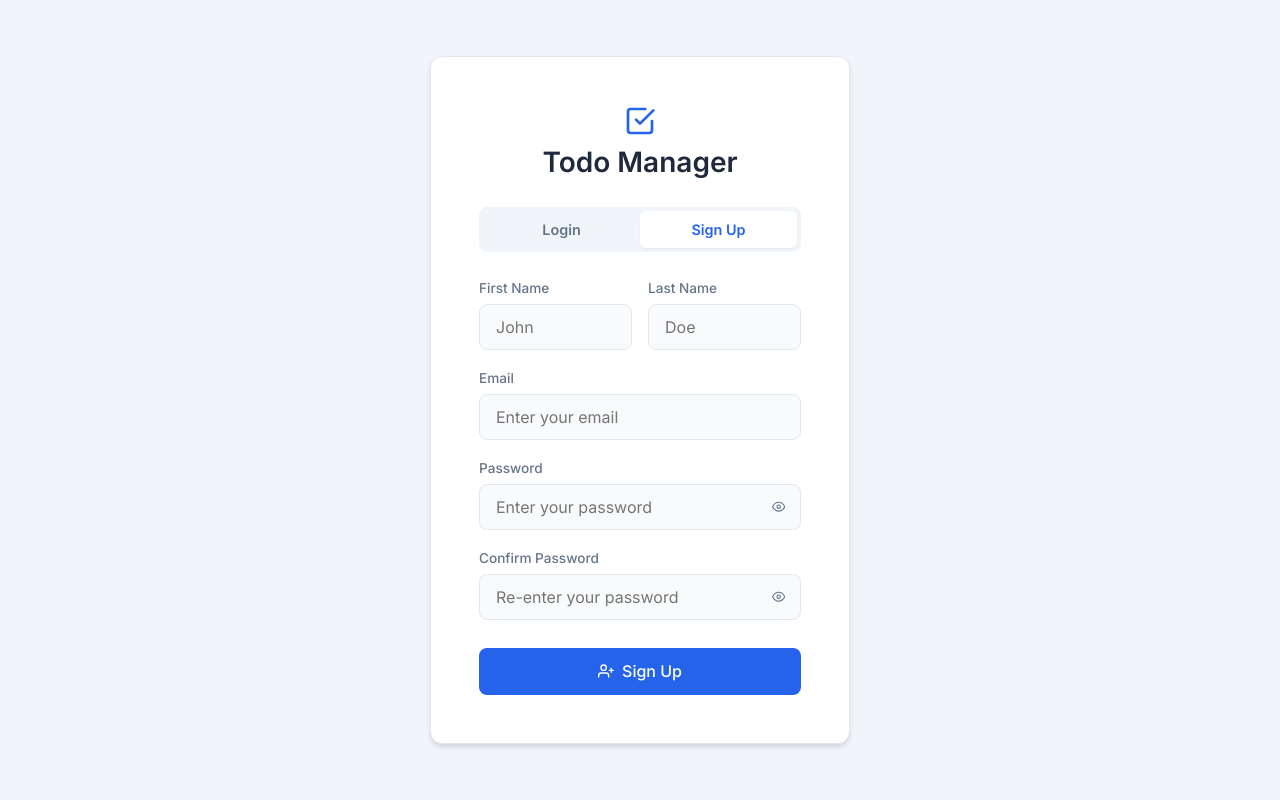
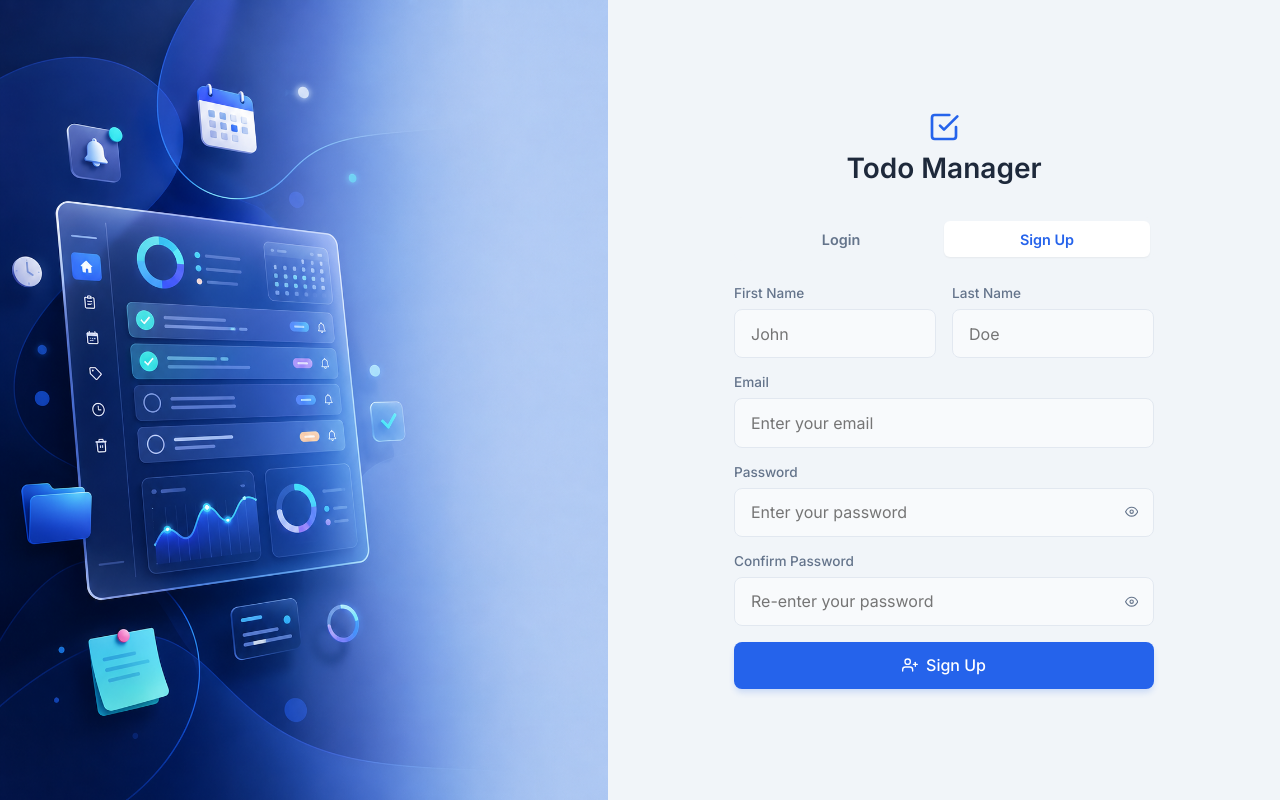
Before and after one commit to Ankit-Dokarka/todo-app, a React (Vite) app: page /login in a window 1280 px wide. Both pictures are taken after a click on the button "Sign Up". Built offline with nearby package versions, Linux system fonts and the light colour scheme.

Commit message:
update login page ui

```diff
--- a/src/components/LoginPage.css
+++ b/src/components/LoginPage.css
@@ -1,24 +1,64 @@
 .login-page {
+  display: flex;
+  height: 100dvh;
+  width: 100%;
+  background-color: var(--color-bg);
+  overflow: hidden;
+}
+
+.login-image-container {
+  flex: 1;
+  position: relative;
+  overflow: hidden;
+  background-color: var(--color-sidebar);
+}
+
+.login-image-container img {
+  width: 100%;
+  height: 100%;
+  object-fit: cover;
+  object-position: center top;
+}
+
+/* .image-overlay {
+  position: absolute;
+  bottom: 0;
+  left: 5;
+  right: 0;
+  padding: 3rem;
+  background: linear-gradient(to top, rgba(15, 23, 42, 0.9), transparent);
+  color: var(--color-surface);
+}
+
+.image-overlay h2 {
+  font-size: 1.75rem;
+  font-weight: 600;
+  margin-bottom: 0.5rem;
+}
+
+.image-overlay p {
+  font-size: 1rem;
+  opacity: 0.8;
+  max-width: 400px;
+} */
+
+.login-form-container {
+  flex: 1;
   display: flex;
   align-items: center;
   justify-content: center;
-  min-height: 100dvh;
-  width: 100%;
-  padding: 1.5rem;
-  background-color: var(--color-bg);
+  padding: 2rem;
+  overflow-y: auto;
+  height: 100%;
 }
 
-.login-card {
+.login-content {
   width: 100%;
   max-width: 420px;
-  background-color: var(--color-surface);
-  padding: clamp(2rem, 5vw, 3rem);
-  border-radius: 12px;
-  border: 1px solid var(--color-border);
-  box-shadow: var(--shadow-md);
   display: flex;
   flex-direction: column;
-  gap: 1.25rem;
+  gap: 1.5rem;
+  margin: auto;
 }
 
 .login-brand {
@@ -40,11 +80,27 @@
 }
 
 .auth-toggle {
+  position: relative;
   display: flex;
   background-color: #f1f5f9;
   border-radius: 8px;
   padding: 4px;
-  margin-bottom: 0.5rem;
+}
+
+.auth-toggle-indicator {
+  position: absolute;
+  top: 4px;
+  left: 4px;
+  width: calc(50% - 4px);
+  height: calc(100% - 8px);
+  background-color: var(--color-surface);
+  border-radius: 6px;
+  box-shadow: var(--shadow-sm);
+  transition: transform 0.3s cubic-bezier(0.4, 0, 0.2, 1);
+}
+
+.auth-toggle-indicator.right {
+  transform: translateX(100%);
 }
 
 .auth-toggle button {
@@ -58,15 +114,13 @@
   color: var(--color-text-muted);
   cursor: pointer;
   border-radius: 6px;
-  transition: all 0.2s ease;
+  transition: color 0.3s ease;
+  z-index: 1;
 }
 
 .auth-toggle button.active {
-  background-color: var(--color-surface);
   color: var(--color-primary);
-  box-shadow: var(--shadow-sm);
 }
-/* ------------------- */
 
 .name-row {
   display: flex;
@@ -81,6 +135,7 @@
   display: flex;
   flex-direction: column;
   gap: 0.5rem;
+  margin-bottom: 1rem;
 }
 
 .login-input-group label {
@@ -90,7 +145,7 @@
 }
 
 .login-input-group input {
-  padding: 0.75rem 1rem;
+  padding: 0.85rem 1rem;
   border: 1px solid var(--color-border);
   border-radius: 8px;
   background-color: #f8fafc;
@@ -99,7 +154,8 @@
   color: var(--color-text);
   transition:
     border-color 0.2s ease,
-    box-shadow 0.2s ease;
+    box-shadow 0.2s ease,
+    background-color 0.2s ease;
   width: 100%;
 }
 
@@ -131,6 +187,7 @@
   align-items: center;
   justify-content: center;
   padding: 0.25rem;
+  transition: color 0.2s ease;
 }
 
 .eye-btn:hover {
@@ -139,10 +196,16 @@
 
 .login-input-group input.input-error {
   border-color: var(--color-danger);
+  animation: shake 0.4s ease-in-out;
 }
 
 .login-input-group input.input-error:focus {
   box-shadow: 0 0 0 3px rgba(220, 38, 38, 0.1);
+}
+
+.error-message,
+.login-error-box {
+  animation: slideDownFade 0.3s ease forwards;
 }
 
 .error-message {
@@ -161,6 +224,11 @@
   font-size: 0.85rem;
   font-weight: 500;
   text-align: center;
+  margin-bottom: 0.5rem;
+}
+
+.animated-fields {
+  animation: slideDownFade 0.3s ease forwards;
 }
 
 .login-btn {
@@ -181,11 +249,14 @@
   cursor: pointer;
   transition:
     background-color 0.2s ease,
-    transform 0.1s ease;
+    transform 0.1s ease,
+    box-shadow 0.2s ease;
+  box-shadow: 0 4px 6px -1px rgba(37, 99, 235, 0.2);
 }
 
 .login-btn:hover:not(:disabled) {
   background-color: var(--color-primary-hover);
+  box-shadow: 0 6px 8px -1px rgba(37, 99, 235, 0.3);
 }
 
 .login-btn:active:not(:disabled) {
@@ -196,6 +267,7 @@
   background-color: #93c5fd;
   color: var(--color-surface);
   cursor: not-allowed;
+  box-shadow: none;
 }
 
 .spin {
@@ -211,12 +283,49 @@
   }
 }
 
+@keyframes slideDownFade {
+  from {
+    opacity: 0;
+    transform: translateY(-10px);
+  }
+  to {
+    opacity: 1;
+    transform: translateY(0);
+  }
+}
+
+@keyframes shake {
+  0%,
+  100% {
+    transform: translateX(0);
+  }
+  25% {
+    transform: translateX(-5px);
+  }
+  75% {
+    transform: translateX(5px);
+  }
+}
+
+@media (max-width: 768px) {
+  .login-image-container {
+    display: none;
+  }
+
+  .login-form-container {
+    padding: 2rem 1.5rem;
+    align-items: center;
+  }
+
+  .login-content {
+    max-width: 100%;
+    justify-content: center;
+  }
+}
+
 @media (max-width: 480px) {
-  .login-card {
-    padding: 1.5rem;
-  }
   .name-row {
     flex-direction: column;
-    gap: 1.25rem;
+    gap: 0;
   }
 }
--- a/src/components/LoginPage.jsx
+++ b/src/components/LoginPage.jsx
@@ -80,13 +80,28 @@ export default function LoginPage() {
 
   return (
     <div className="login-page">
-      <form className="login-card" onSubmit={handleSubmit(onSubmit)} noValidate>
+      <div className="login-image-container">
+        <img src="/bg-image.png" alt="Todo App Background" />
+        {/* <div className="image-overlay">
+          <h2>Organize your work seamlessly.</h2>
+          <p>
+            Sign in to access your personalized todo dashboard and stay
+            productive.
+          </p>
+        </div> */}
+      </div>
+
+      <div className="login-form-container">
+        <div className="login-content">
           <div className="login-brand">
             <FiCheckSquare size={32} />
             <h1>Todo Manager</h1>
           </div>
 
           <div className="auth-toggle">
+            <span
+              className={`auth-toggle-indicator ${isLogin ? "left" : "right"}`}
+            ></span>
             <button
               type="button"
               className={isLogin ? "active" : ""}
@@ -103,10 +118,11 @@ export default function LoginPage() {
             </button>
           </div>
 
+          <form onSubmit={handleSubmit(onSubmit)} noValidate>
             {formError && <div className="login-error-box">{formError}</div>}
 
             {!isLogin && (
-          <div className="name-row">
+              <div className="name-row animated-fields">
                 <div className="login-input-group">
                   <label htmlFor="firstName">First Name</label>
                   <input
@@ -197,7 +213,7 @@ export default function LoginPage() {
             </div>
 
             {!isLogin && (
-          <div className="login-input-group">
+              <div className="login-input-group animated-fields">
                 <label htmlFor="confirmPassword">Confirm Password</label>
                 <div className="password-wrapper">
                   <input
@@ -221,7 +237,9 @@ export default function LoginPage() {
                   </button>
                 </div>
                 {errors.confirmPassword && (
-              <p className="error-message">{errors.confirmPassword.message}</p>
+                  <p className="error-message">
+                    {errors.confirmPassword.message}
+                  </p>
                 )}
               </div>
             )}
@@ -230,7 +248,7 @@ export default function LoginPage() {
               {isSubmitting ? (
                 <>
                   <FiLoader className="spin" />{" "}
-              {isLogin ? "Logging in..." : "Signing in.."}
+                  {isLogin ? "Logging in..." : "Signing in..."}
                 </>
               ) : isLogin ? (
                 <>
@@ -244,5 +262,7 @@ export default function LoginPage() {
             </button>
           </form>
         </div>
+      </div>
+    </div>
   );
 }
```
Also changed, not shown: public/bg-image.png (added). Lines whose indentation alone changed are shown as unchanged.
